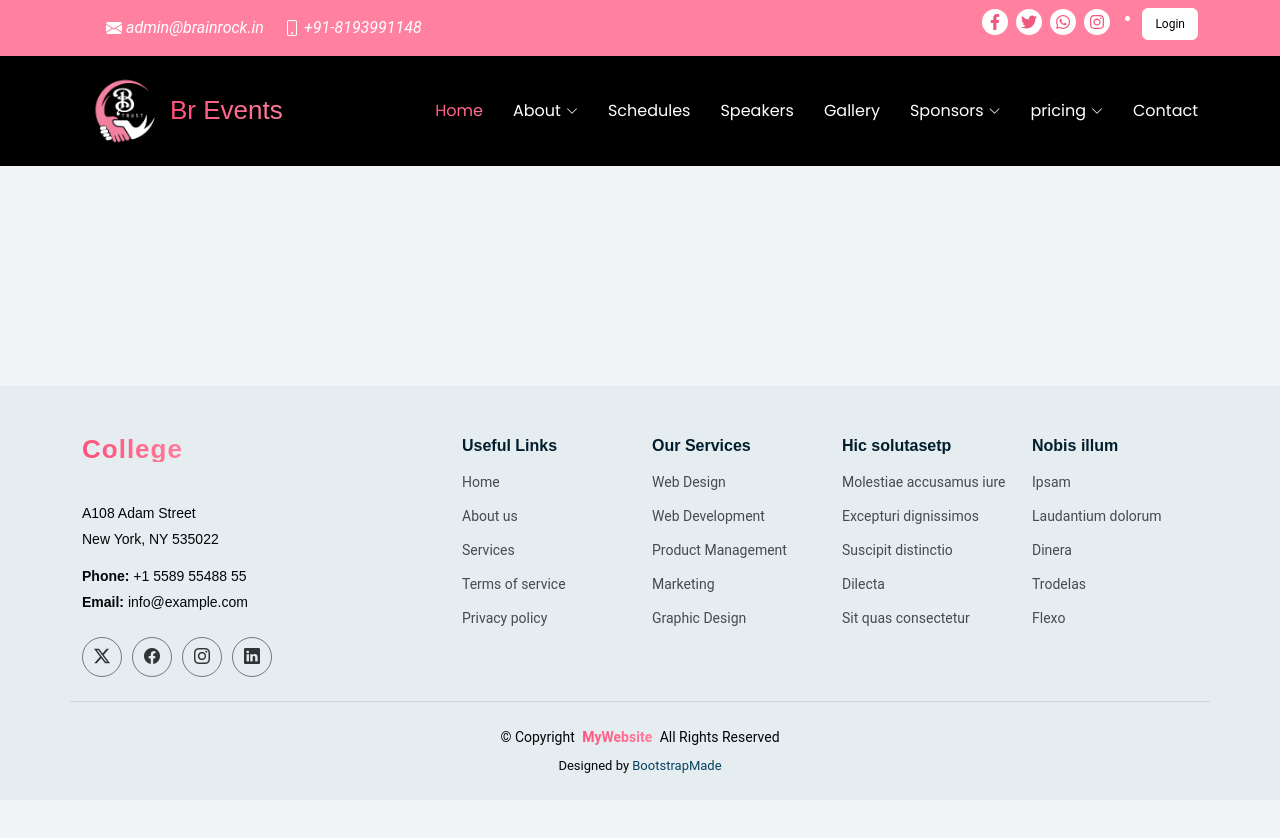
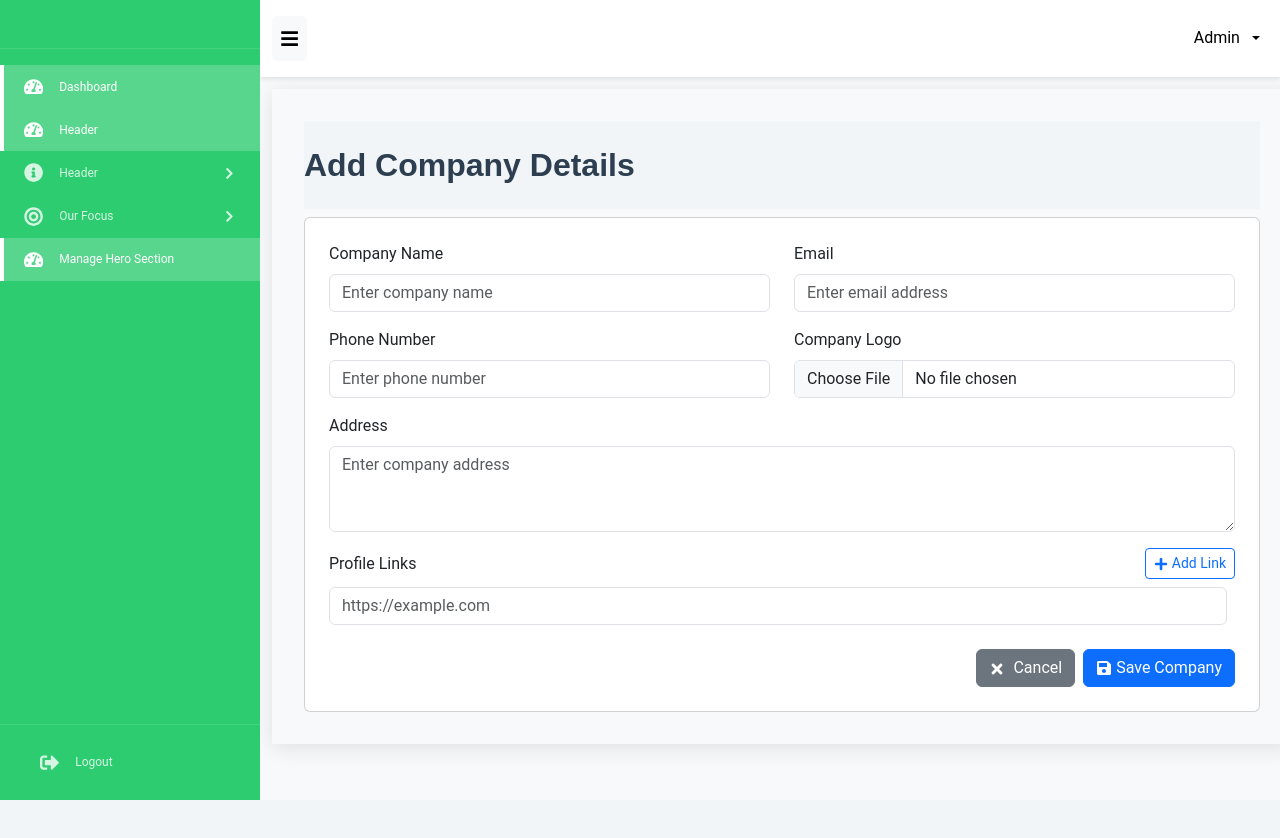
Before and after one commit to rajeshthap/Event-Management, a React (Create React App) app: page /AddHeader in a window 1280 px wide. Shown: the top 838 px of the page. Before the commit the page ends 800 px from the top, so only its background shows below. Built offline with nearby package versions, Linux system fonts and the light colour scheme.

Commit message:
app added

```diff
--- a/src/App.js
+++ b/src/App.js
@@ -24,6 +24,8 @@ import DashBoardHeader from "./componets/event_panel/DashBoardHeader";
 import Dashboard from "./componets/event_panel/DashBoard";
 import Login from "./componets/login/Login";
 import UserDashBoard from "./componets/user_dashboard/UserDashBoard";
+import AddHeader from "./componets/event_panel/header/AddHeader";
+import ManageHeader from "./componets/event_panel/header/ManageHeader";
 
 // import NavBar from "./componets/topnav/NavBar";
 // import Footer from "./componets/footer/Footer";
@@ -33,7 +35,7 @@ function App() {
 
   const location = useLocation();
 
-  const hiddenPaths = new Set(["/DashBoard"]);
+  const hiddenPaths = new Set(["/DashBoard","/AddHeader", "/ManageHeader"]);
 
   const shouldHideNavbar = hiddenPaths.has(location.pathname);
 
@@ -54,6 +56,8 @@ function App() {
              <Route path="/RegistrationModal" element={<RegistrationModal />} />
               <Route path="/Login" element={<Login />} />
               <Route path="/UserDashBoard" element={<UserDashBoard />} />
+              <Route path="/AddHeader" element={<AddHeader />} />
+              <Route path="/ManageHeader" element={<ManageHeader />} />
 
           </Routes>
         </main>
--- a/src/componets/event_panel/LeftNav.js
+++ b/src/componets/event_panel/LeftNav.js
@@ -54,7 +54,13 @@ const menuItems = [
     {
       icon: <FaTachometerAlt />,
       label: "Dashboard",
-      path: "/TotalConsultNow",
+      path: "/DashBoard",
+      active: true,
+    },
+    {
+      icon: <FaTachometerAlt />,
+      label: "Header",
+      path: "/Header",
       active: true,
     },
 
@@ -64,16 +70,16 @@ const menuItems = [
 
    {
   icon: <FaInfoCircle />,   // About Us main
-  label: "About Us",
+  label: "Header",
   submenu: [
     {
-      label: "Add Profile",
-      path: "/#",
+      label: "Add Header",
+      path: "/AddHeader",
       icon: <FaUserCircle />, // profile
     },
      {
-          label: "Manage Profile",
-          path: "/#",
+          label: "Manage header",
+          path: "/ManageHeader",
           icon: <FaImage />,
         },
     {
```
